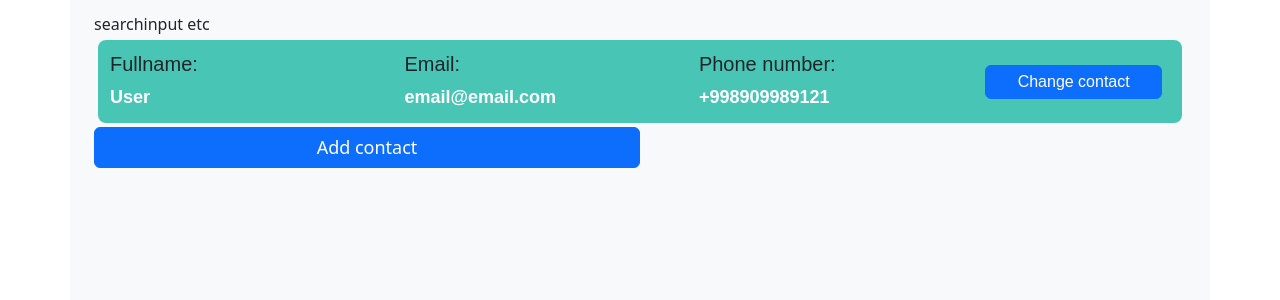
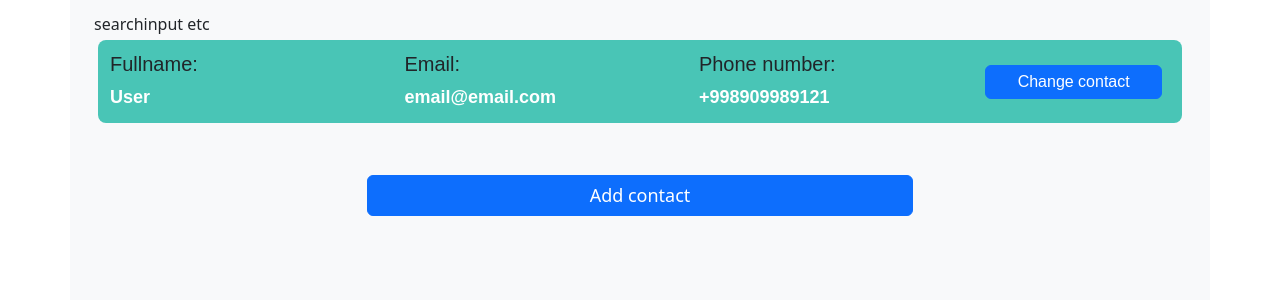
Before and after one commit to AKMav/vContact, a Vue app: page / in a window 1280 px wide. Shown: the top 300 px of the page. Built offline with nearby package versions, Linux system fonts and the light colour scheme.

Commit message:
fix: align addContactBtn

```diff
--- a/src/pages/ContactList/index.vue
+++ b/src/pages/ContactList/index.vue
@@ -8,7 +8,7 @@
 
     <button
       type="button"
-      class="add-btn btn btn-primary w-50"
+      class="add-btn btn btn-primary w-50 mt-5"
       @click="addContact"
     >
       Add contact
--- a/src/pages/ContactList/style.scss
+++ b/src/pages/ContactList/style.scss
@@ -4,6 +4,8 @@
   }
 
   &>.add-btn {
+    display: block;
     font-size: 18px;
+    margin: 0 auto;
   }
 }
```
